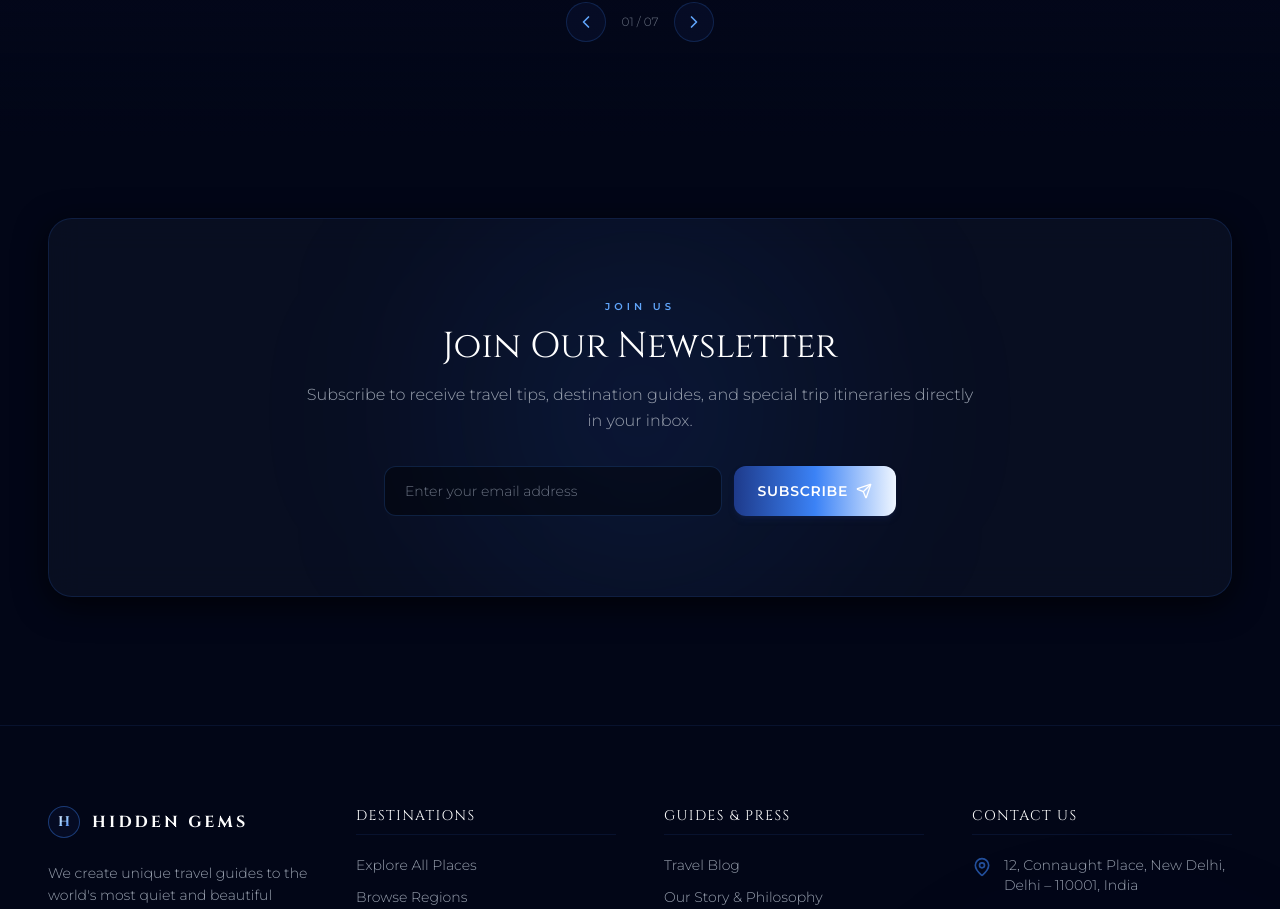
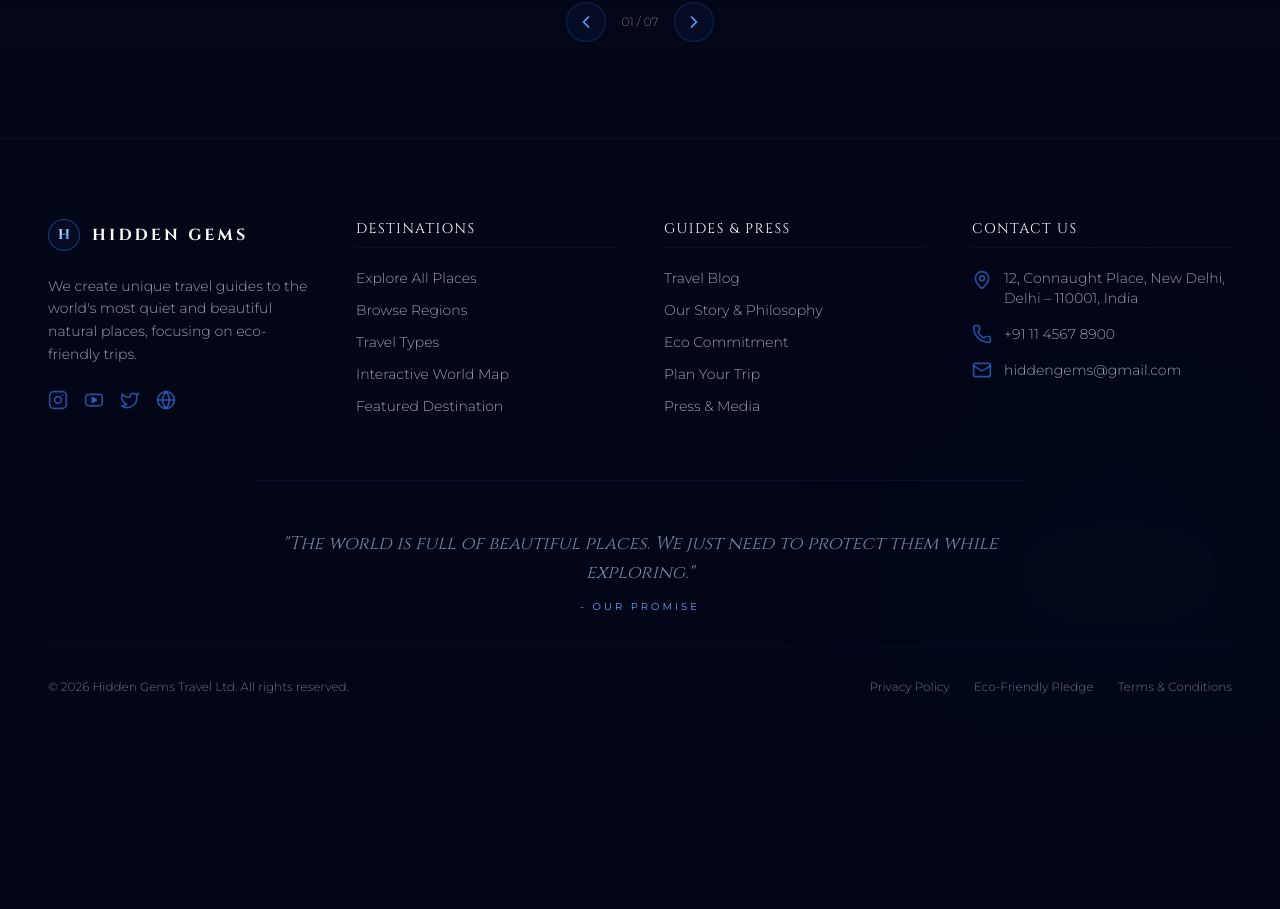
Before and after one commit to Priyanshiagnanii/hidden-gems, a React (Vite) app: page /#/ in a window 1280 px wide. Shown: the part 3668-4577 px from the top of the page. After the commit the page ends 4403 px from the top, so only its background shows below. Built offline with nearby package versions, Linux system fonts and the light colour scheme.

Commit message:
feat: Remove Newsletter section from Home page

```diff
--- a/src/pages/Home.tsx
+++ b/src/pages/Home.tsx
@@ -6,7 +6,6 @@ import { regions } from '../data/regions';
 import { destinations } from '../data/destinations';
 import { testimonials } from '../data/testimonials';
 import { DestinationCard } from '../components/DestinationCard';
-import { Newsletter } from '../components/Newsletter';
 
 export const Home: React.FC = () => {
   const [searchQuery, setSearchQuery] = useState('');
@@ -375,11 +374,6 @@ export const Home: React.FC = () => {
           </div>
         </div>
       </section>
-
-      {/* 6. NEWSLETTER SUBSCRIPTION */}
-      <section className="py-20 px-6 md:px-12 max-w-7xl mx-auto mb-12">
-        <Newsletter />
-      </section>
     </div>
   );
 };
```
